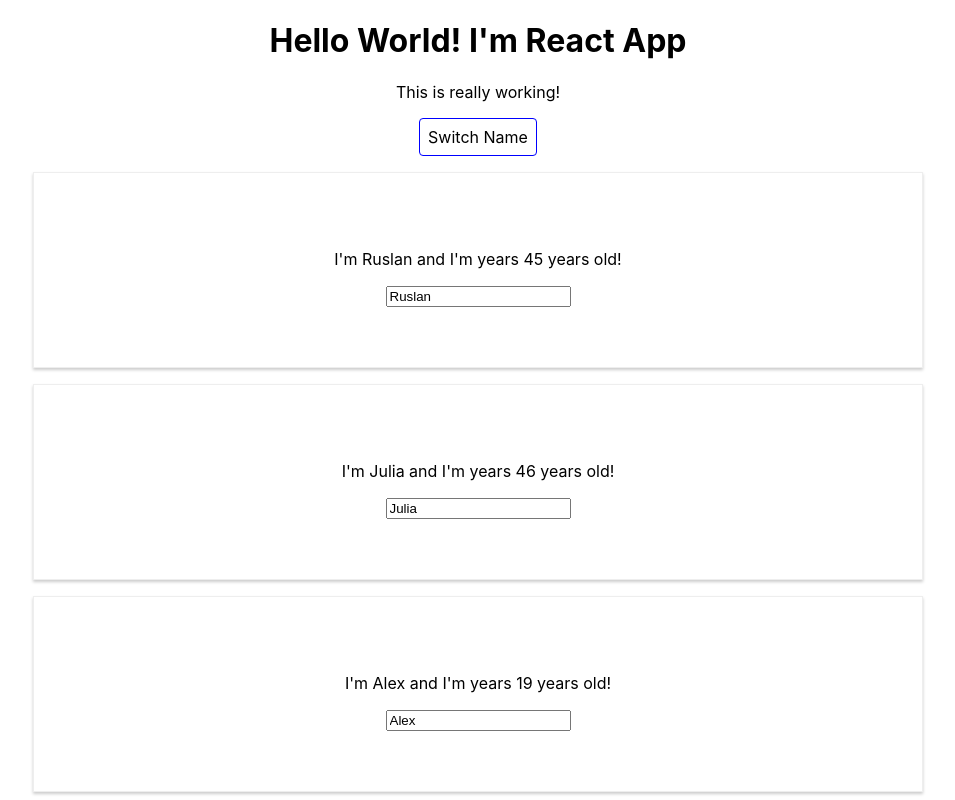
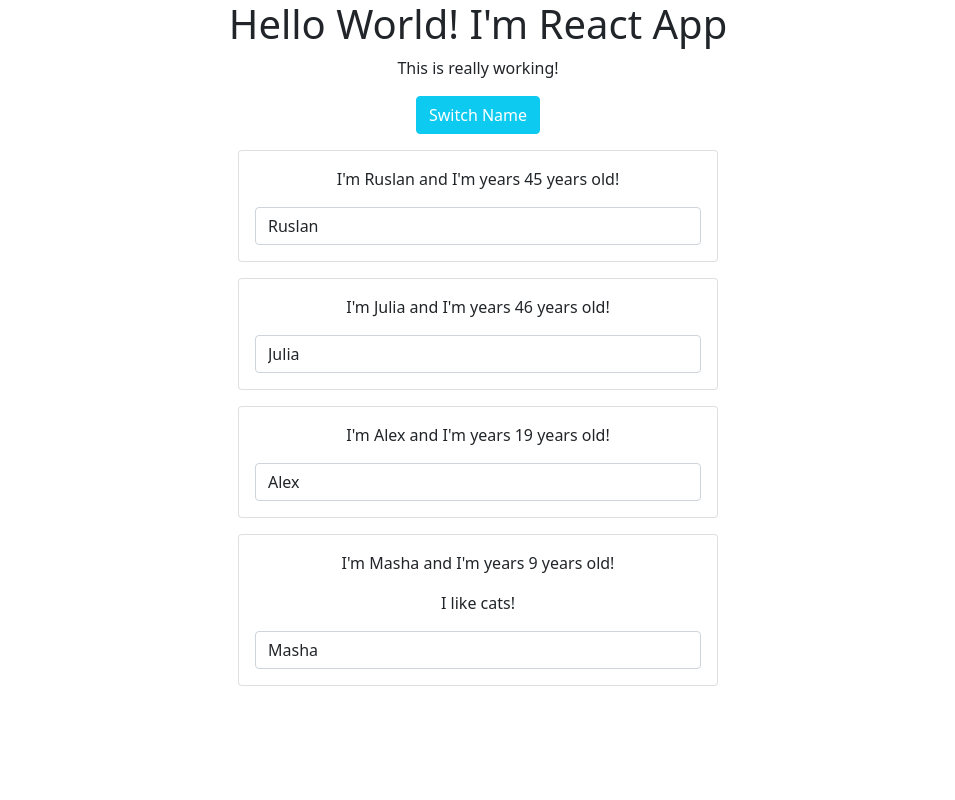
Before and after one commit to Russkazkin/react-course-m3, a React (Create React App) app: page / in a window 1280 px wide. Shown: the top 800 px of the page, without its empty margins (162-1117 px from the left). Built offline with nearby package versions, Linux system fonts and the light colour scheme.

Commit message:
Add some styling

```diff
--- a/src/App.js
+++ b/src/App.js
@@ -1,5 +1,5 @@
 import React, {Component} from 'react';
-import 'bootstrap';
+import 'bootstrap/scss/bootstrap.scss';
 import './App.css';
 import Person from './Person/Person';
 
@@ -38,18 +38,13 @@
 
     render() {
         const style = {
-            backgroundColor: 'white',
-            font: 'inherit',
-            border: '1px solid blue',
-            padding: '8px',
-            borderRadius: '4px',
-            cursor: 'pointer',
+            color: 'white',
         };
         return (
-            <div className="App">
+            <div className="App container">
                 <h1>Hello World! I'm React App</h1>
                 <p>This is really working!</p>
-                <button style={style} onClick={() => this.switchNameHandler('Pyndel')}>Switch Name</button>
+                <button className="btn btn-info" style={style} onClick={() => this.switchNameHandler('Pyndel')}>Switch Name</button>
                 <Person name={this.state.persons[0].name}
                         age={this.state.persons[0].age}/>
                 <Person name={this.state.persons[1].name}
--- a/src/Person/Person.js
+++ b/src/Person/Person.js
@@ -2,10 +2,12 @@
 
 const Person = ({name, age, click, changed, children}) => {
     return (
-        <div className="Person">
-            <p onClick={click}>I'm {name} and I'm years {age} years old!</p>
-            <p>{children}</p>
-            <input onChange={changed} value={name}/>
+        <div className="Person card">
+            <div className="card-body">
+                <p onClick={click}>I'm {name} and I'm years {age} years old!</p>
+                <p>{children}</p>
+                <input className="form-control" onChange={changed} value={name}/>
+            </div>
         </div>
     );
 }
--- a/src/Person/Person.sass
+++ b/src/Person/Person.sass
@@ -1,7 +1,3 @@
 .Person
-  width: 60%
+  width: 30rem
   margin: 16px auto
-  border: 1px solid #eee
-  box-shadow: 0 2px 3px #ccc
-  padding: 60px
-  text-align: center
```
